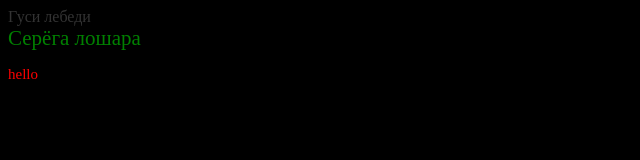
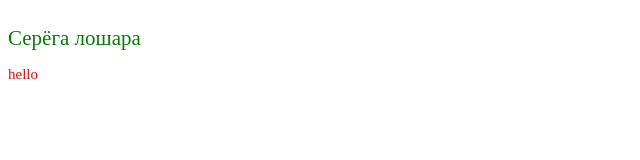
Before and after one commit to SergeyRSF/sergeyshop, a website: page index.html in a window 1280 px wide. Shown: the whole page, without its empty margins (0-640 px from the left). Drawn offline with Linux system fonts and the light colour scheme.

Commit message:
Test change color
Signed-off-by: Alexey Kominch <akominch@mail.ru>

```diff
--- a/scss/styles.scss
+++ b/scss/styles.scss
@@ -2,7 +2,7 @@
 @import 'index';
 
 
-$color: #000;
+$color: #fff;
 
 body {
     background-color: $color;
```
Also changed, not shown: css/styles.css.
